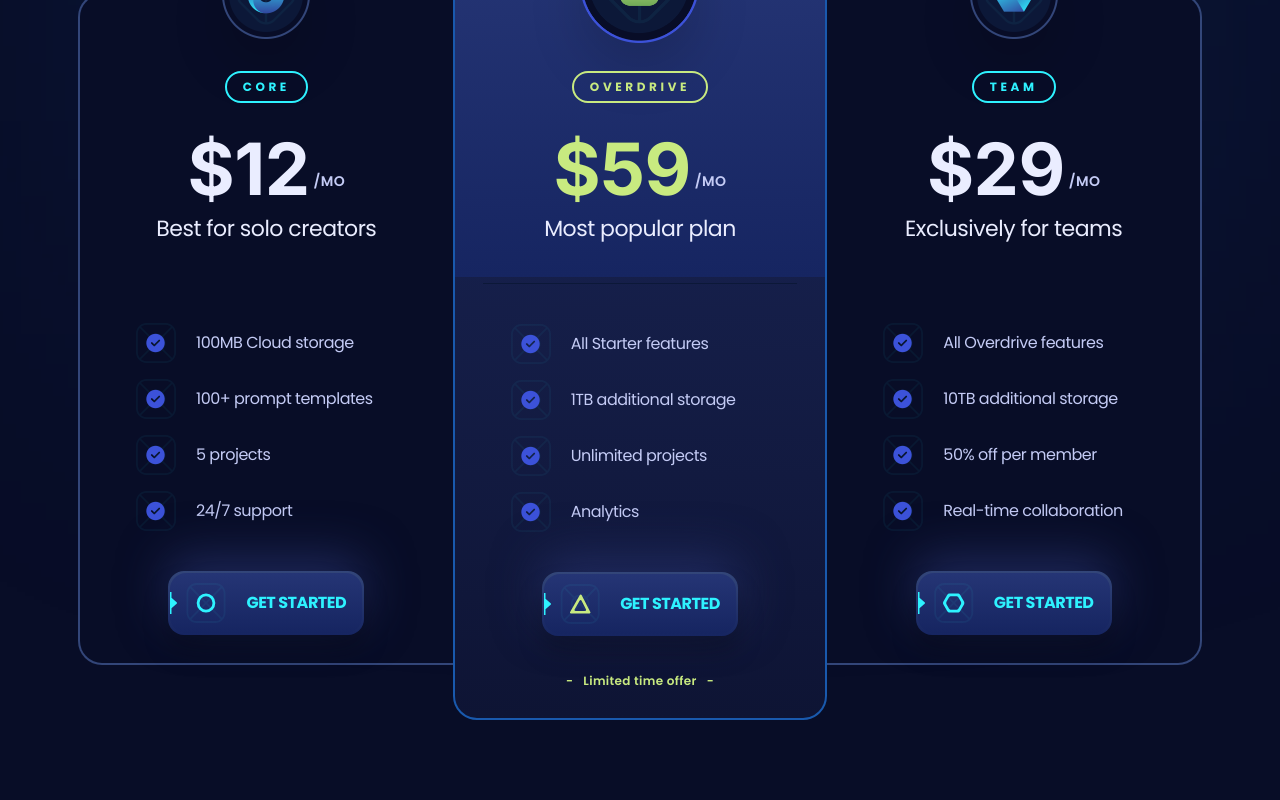
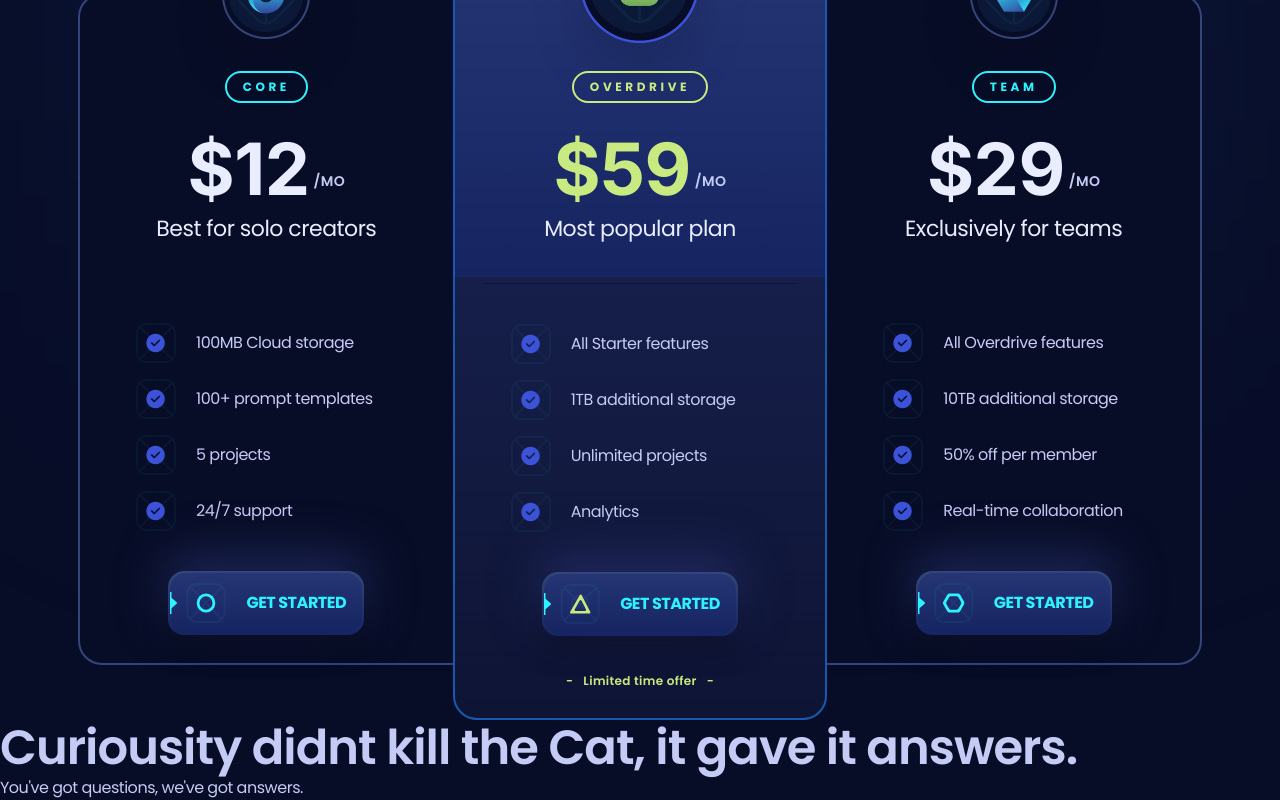
Before and after one commit to MrOLU24/XORA, a React (Vite) app: page / in a window 1280 px wide. Shown: the part 2333-3133 px from the top of the page. Before the commit the page ends 3053 px from the top, so only its background shows below. Built offline with nearby package versions, Linux system fonts and the light colour scheme.

Commit message:
working on the faq

```diff
--- a/src/App.jsx
+++ b/src/App.jsx
@@ -3,6 +3,7 @@ import Header from "./Sections/header";
 import Hero from "./sections/Hero";
 import Features from "./sections/Features";
 import Pricing from "./sections/Pricing";
+import Faq from "./sections/Faq";
 
 function App() {
   return (
@@ -11,6 +12,7 @@ function App() {
       <Hero />
       <Features/>
       <Pricing/>
+      <Faq/>
     </main>
   );
 }
--- /dev/null
+++ b/src/Sections/Faq.jsx
@@ -0,0 +1,14 @@
+import React from "react";
+import { Element } from "react-scroll";
+
+const Faq = () => {
+  return (
+    <Element name="faq" className="relative">
+      <div>
+        <h1 className="h3 max">Curiousity didnt kill the Cat, it gave it answers.</h1>
+        <p>You've got questions, we've got answers.</p>
+      </div>
+    </Element>
+  );
+};
+export default Faq;
--- a/src/Sections/Features.jsx
+++ b/src/Sections/Features.jsx
@@ -44,7 +44,9 @@ const Features = () => {
                       className="size-17/20 object-contain z-20"
                     />
                   </div>
-                  <h3 className="relative z-2 max-w-36 mx-auto my-0 base-small text-center uppercase">{title}</h3>
+                  <h3 className="relative z-2 max-w-36 mx-auto my-0 base-small text-center uppercase">
+                    {title}
+                  </h3>
                 </li>
               ))}
             </ul>
```
